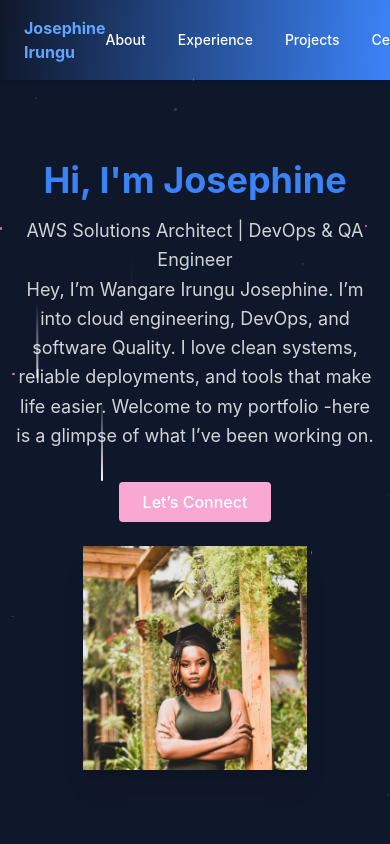
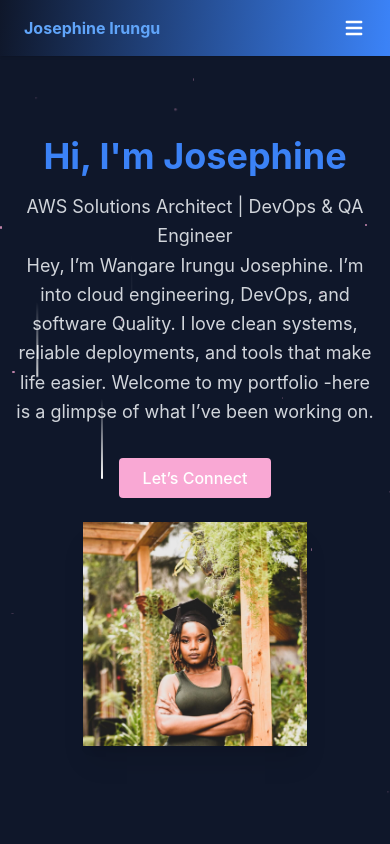
Before and after one commit to wangare-i/Portfolio, a React (Vite) app in the folder my-portfolio/: page / in a window 390 px wide. Shown: the top 844 px of the page. Built offline with nearby package versions, Linux system fonts and the light colour scheme.

Commit message:
projects update

```diff
--- a/my-portfolio/src/components/Header.tsx
+++ b/my-portfolio/src/components/Header.tsx
@@ -1,17 +1,58 @@
+import { useState } from "react";
+import { HiMenu, HiX } from "react-icons/hi";
+
 function Header() {
+  const [isOpen, setIsOpen] = useState(false);
+  const toggleMenu = () => setIsOpen(!isOpen);
+
+  const navLinks = [
+    { name: "About", href: "#about" },
+    { name: "Experience", href: "#experience" },
+    { name: "Projects", href: "#projects" },
+    { name: "Certifications", href: "#certifications" },
+    { name: "Contact", href: "#contact" },
+  ];
+
   return (
     <header className="bg-transparent shadow sticky top-0 z-50">
-
       <nav className="container mx-auto flex justify-between items-center px-6 py-4">
         <h5 className="text-1xl font-bold text-blue-400">Josephine Irungu</h5>
-        <ul className="flex gap-8 text-sm font-medium text-white">
-          <li><a href="#about" className="hover:text-pink-400 transition">About</a></li>
-          <li><a href="#experience" className="hover:text-pink-400 transition">Experience</a></li>
-          <li><a href="#projects" className="hover:text-pink-400 transition">Projects</a></li>
-          <li><a href="#certifications" className="hover:text-pink-400 transition">Certifications</a></li>
-          <li><a href="#contact" className="hover:text-pink-400 transition">Contact</a></li>
+
+        {/* Desktop Menu */}
+        <ul className="hidden md:flex gap-8 text-sm font-medium text-white">
+          {navLinks.map((link) => (
+            <li key={link.name}>
+              <a href={link.href} className="hover:text-pink-400 transition">
+                {link.name}
+              </a>
+            </li>
+          ))}
         </ul>
+
+        {/* Mobile Toggle Button */}
+        <div className="md:hidden text-white text-2xl" onClick={toggleMenu}>
+          {isOpen ? <HiX /> : <HiMenu />}
+        </div>
       </nav>
+
+      {/* Mobile Menu Items */}
+      {isOpen && (
+        <div className="md:hidden bg-black bg-opacity-80 px-6 pb-4">
+          <ul className="space-y-4 text-sm font-medium text-white">
+            {navLinks.map((link) => (
+              <li key={link.name}>
+                <a
+                  href={link.href}
+                  className="block hover:text-pink-400 transition"
+                  onClick={() => setIsOpen(false)}
+                >
+                  {link.name}
+                </a>
+              </li>
+            ))}
+          </ul>
+        </div>
+      )}
     </header>
   );
 }
```
